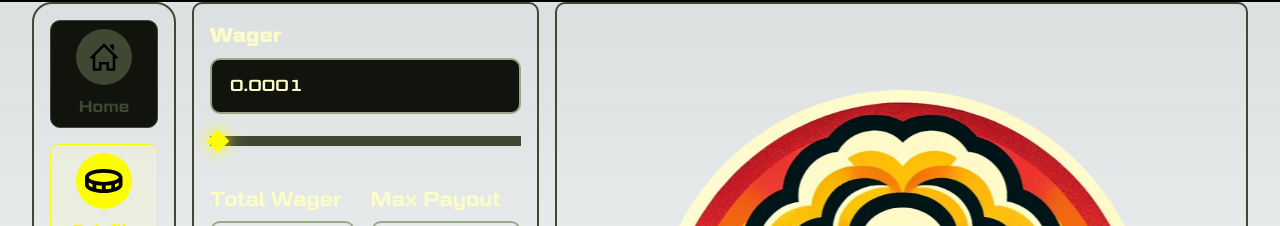
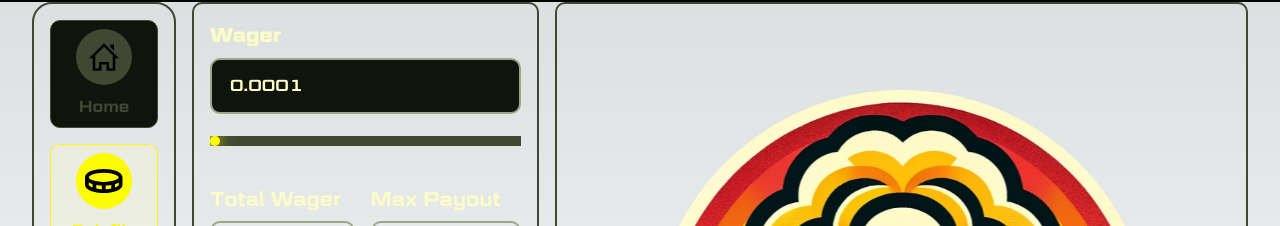
Before and after one commit to wittawink/blastbetbb, a Next.js app: page /coinflip in a window 1280 px wide. Shown: the part 102-328 px from the top of the page. Built offline with nearby package versions, Linux system fonts and the light colour scheme.

Commit message:
add slideBar and fix some css

```diff
--- a/src/styles/custom-input.module.css
+++ b/src/styles/custom-input.module.css
@@ -114,17 +114,19 @@
   -webkit-appearance: none;
   height: 10px;
   background: #404833;
+  overflow: hidden;
 }
 
 .slideBar::-webkit-slider-thumb {
   -webkit-appearance: none;
   appearance: none;
-  width: 16px;
-  height: 16px;
-  rotate: 45deg;
+  width: 10px;
+  height: 10px;
+  border-radius: 50%;
   background: #fcfc03;
   cursor: pointer;
   filter: drop-shadow(0 0 0.5rem yellow);
+  box-shadow: -1007px 0 0 1000px #ffff2042;
 }
 
 .flipCard {
--- /dev/null
+++ b/src/ui/base/BaseSlideBar/index.tsx
@@ -0,0 +1,35 @@
+"use client";
+import cn from "@/lib/cn";
+import React, { useEffect, useState } from "react";
+import customInput from "@/styles/custom-input.module.css";
+
+interface BaseSlideBarProps {
+  title: string;
+  value: string;
+  min: number;
+  max: number;
+  step: number;
+  handleOnSlideBar: (value: string) => void;
+}
+
+export default function BaseSlideBar({
+  value,
+  min,
+  max,
+  step,
+  handleOnSlideBar,
+}: BaseSlideBarProps) {
+  return (
+    <input
+      className={cn(customInput.slideBar, "w-full mt-[22px]")}
+      type="range"
+      value={value}
+      min={min}
+      max={max}
+      step={step}
+      onChange={(evt) => {
+        handleOnSlideBar(evt.target.value);
+      }}
+    />
+  );
+}
```
